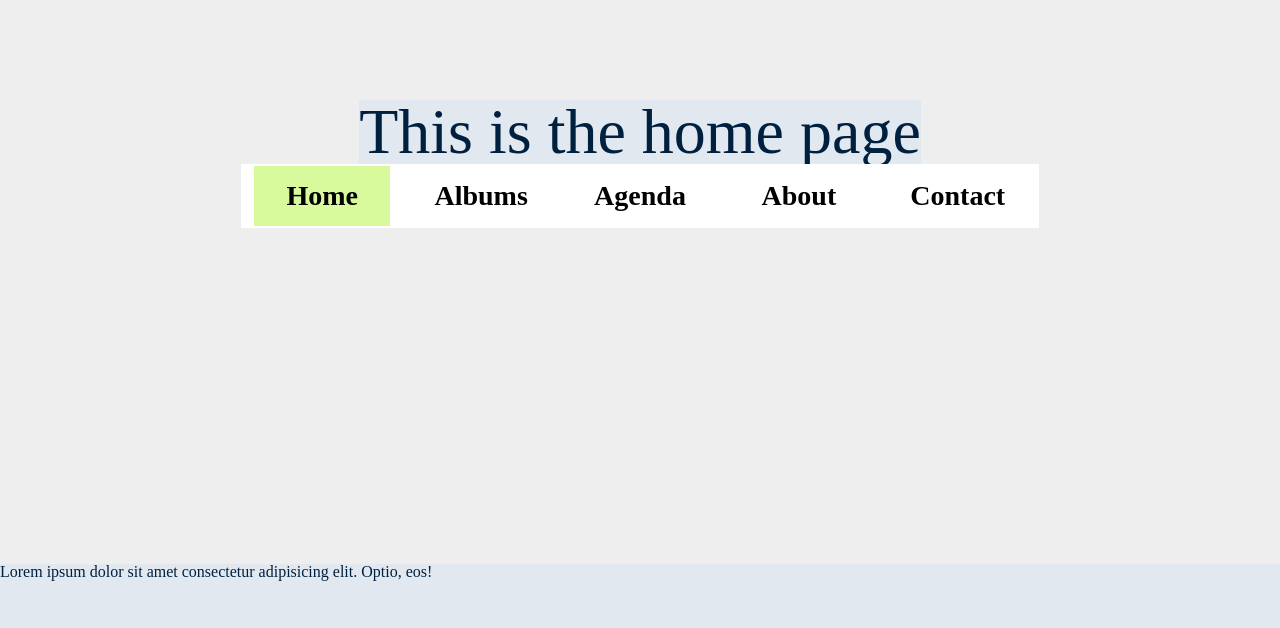
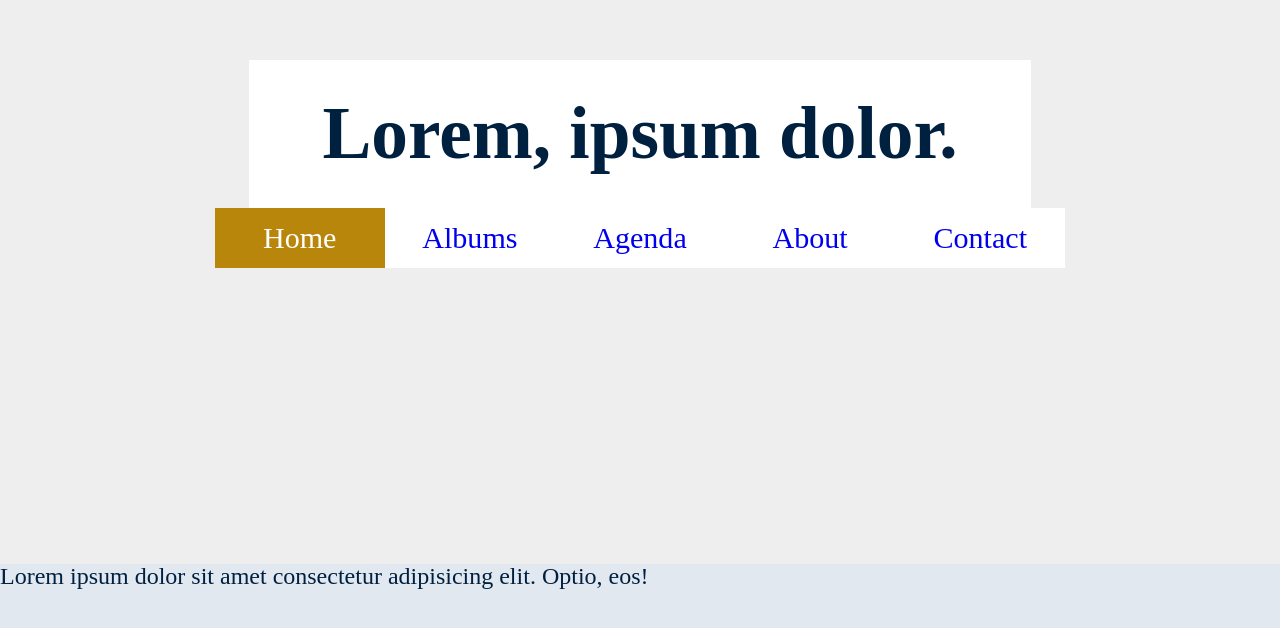
Before and after one commit to booskorporation/emmanuelbooskophotography-react-client, a React (Create React App) app: page / in a window 1280 px wide. Shown: the part 236-864 px from the top of the page. Built offline with nearby package versions, Linux system fonts and the light colour scheme.

Commit message:
EBP-9 Added css variables

```diff
--- a/src/components/MainHeader/Styled.tsx
+++ b/src/components/MainHeader/Styled.tsx
@@ -5,13 +5,14 @@ const StyledHeader = styled.header`
   position: sticky;
   top: 0;
   z-index: 100;
+  background-color: var(--fg);
 `;
 
 const StyledHeaderTitle = styled.h1`
-  margin: 0;
-  background-color: #e2e8f0;
-  font-size: 4rem;
+  padding-block: var(--step--1);
+  font-size: var(--step-3);
   text-align: center;
+  font-weight: bold;
 `;
 
 export { StyledHeader, StyledHeaderTitle };
--- a/src/components/MainHero/MainHero.tsx
+++ b/src/components/MainHero/MainHero.tsx
@@ -3,7 +3,7 @@ import { NavigationBarWithConfig as NavigationBar } from '../NavigationBar';
 
 const MainHero = (): JSX.Element => (
   <StyledHeroWrapper>
-    <StyledHeroTitle>This is the home page</StyledHeroTitle>
+    <StyledHeroTitle>Lorem, ipsum dolor.</StyledHeroTitle>
     <NavigationBar />
   </StyledHeroWrapper>
 );
--- a/src/components/MainHero/Styled.tsx
+++ b/src/components/MainHero/Styled.tsx
@@ -2,17 +2,19 @@ import styled from 'styled-components';
 
 const StyledHeroWrapper = styled.div`
   min-height: 100vh;
+  width: min(90%, 1140px);
   display: flex;
   flex-direction: column;
   align-items: center;
   justify-content: center;
+  margin-inline: auto;
 `;
 
 const StyledHeroTitle = styled.h1`
-  margin: 0;
-  background-color: #e2e8f0;
-  font-size: 4rem;
-  text-align: center;
+  background-color: var(--fg);
+  font-size: var(--step-5);
+  padding: var(--step-2) var(--step-5);
+  font-weight: bold;
 `;
 
 export { StyledHeroWrapper, StyledHeroTitle };
--- a/src/components/NavigationBar/Styled.tsx
+++ b/src/components/NavigationBar/Styled.tsx
@@ -6,29 +6,34 @@ interface IStyledLinks {
 }
 
 const StyledNavigationBar = styled.nav`
-  padding: 0.125rem;
-  background-color: #fff;
+  background-color: var(--white);
 `;
 
 const StyledNavigationLinks = styled.ul<IStyledLinks>`
   display: grid;
   grid-template-columns: repeat(${(props) => props.length}, 1fr);
-  justify-items: center;
+  justify-items: stretch;
 `;
 
 const StyledNavigationLink = styled(NavLink)`
-  color: black;
-  font-weight: bold;
-  font-size: 1.75rem;
-  padding: 1rem 2rem;
+  font-size: var(--step-1);
   text-decoration: none;
+  text-align: center;
+  padding: var(--step--2) var(--step-2);
 
   &:hover {
-    background-color: #ddd;
+    background-color: var(--bg);
+    color: var(--white);
   }
 
-  &.active {
-    background-color: #d9f99d;
+  &.active,
+  &:visited.active {
+    background-color: var(--clr-secondary);
+    color: var(--white);
+  }
+
+  &:visited {
+    color: var(--clr-primary);
   }
 `;
 
--- a/src/styles/GlobalStyle.tsx
+++ b/src/styles/GlobalStyle.tsx
@@ -1,12 +1,16 @@
 import { createGlobalStyle } from 'styled-components';
 import { reset } from './reset';
+import { variables } from './variables';
 
 const GlobalStyle = createGlobalStyle`
   ${reset}
+  ${variables};
 
   body {
-    background-color: #eee;
-    color: #002040;
+    min-height: 100%;
+    background-color: var(--bg);
+    font-size: var(--step-0);
+    color: var(--clr-primary);
   }
 `;
 
--- /dev/null
+++ b/src/styles/variables.ts
@@ -0,0 +1,27 @@
+import { css } from 'styled-components';
+
+const variables = css`
+  :root {
+    --white: #fff;
+    --black: #222;
+    --clr-primary: #002040;
+    --clr-secondary: #b8860b;
+    --bg: #eee;
+    --fg: #fff;
+  }
+
+  /* @link https://utopia.fyi/type/calculator?c=320,21,1.2,1140,24,1.25,5,2,&s=0.75|0.5|0.25,1.5|2|3|4|6,s-l */
+
+  :root {
+    --step--2: clamp(0.91rem, calc(0.89rem + 0.10vw), 0.96rem);
+    --step--1: clamp(1.09rem, calc(1.05rem + 0.21vw), 1.20rem);
+    --step-0: clamp(1.31rem, calc(1.24rem + 0.37vw), 1.50rem);
+    --step-1: clamp(1.58rem, calc(1.46rem + 0.59vw), 1.88rem);
+    --step-2: clamp(1.89rem, calc(1.71rem + 0.89vw), 2.34rem);
+    --step-3: clamp(2.27rem, calc(2.01rem + 1.29vw), 2.93rem);
+    --step-4: clamp(2.72rem, calc(2.36rem + 1.83vw), 3.66rem);
+    --step-5: clamp(3.27rem, calc(2.75rem + 2.56vw), 4.58rem);
+  }
+`;
+
+export { variables };
```
Also changed, not shown: src/styles/reset.ts (renamed from src/styles/reset.tsx).
